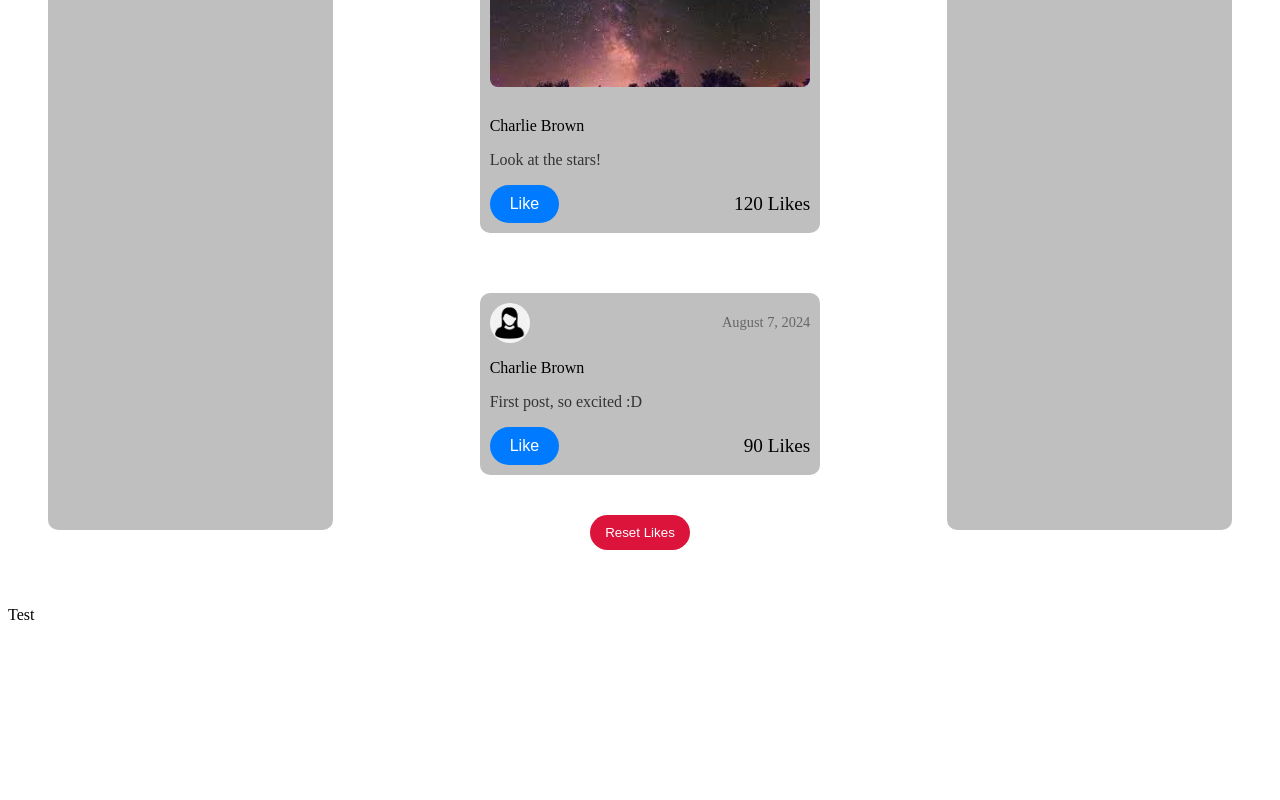
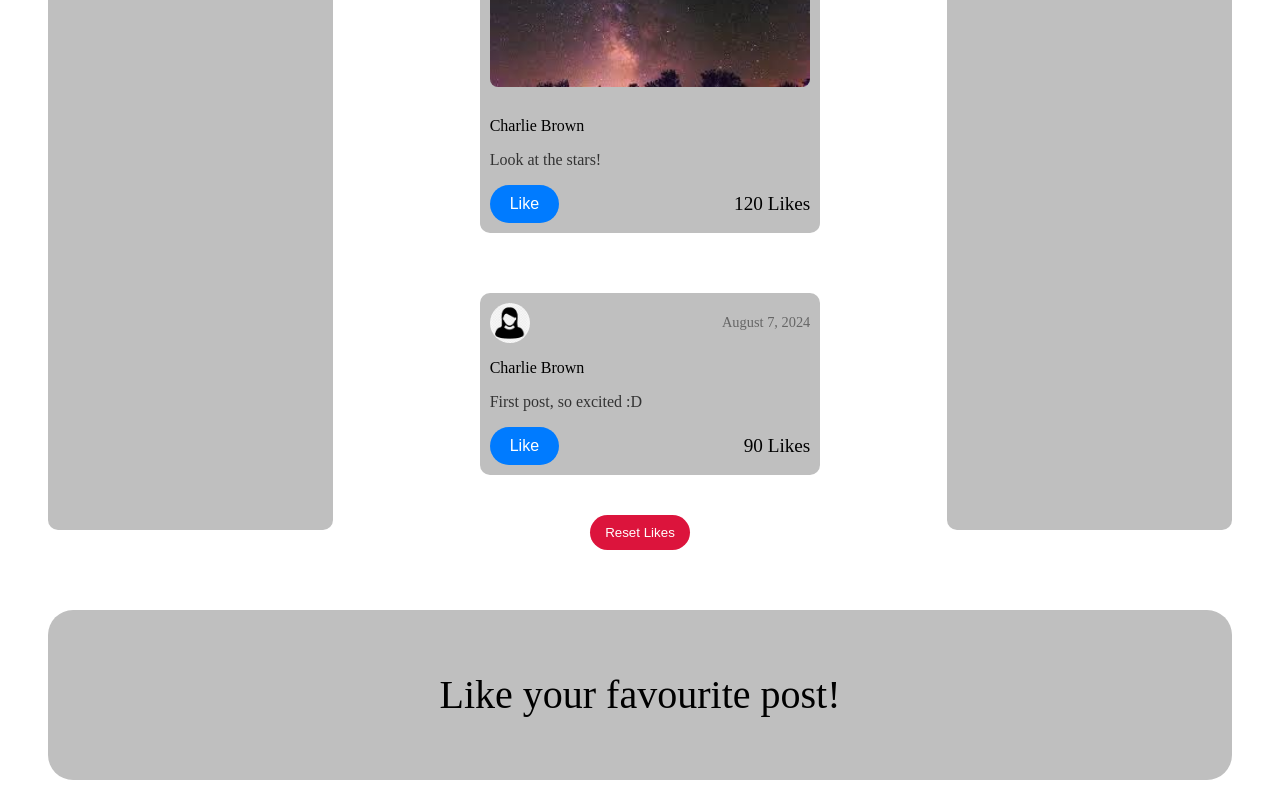
Before and after one commit to qvanthum/WAD24, a Vue app in the folder homeworkthree/: page / in a window 1280 px wide. Shown: the part 4093-4893 px from the top of the page. Before the commit the page ends 4733 px from the top, so only its background shows below. Built offline with nearby package versions, Linux system fonts and the light colour scheme.

Commit message:
Added footer

```diff
--- a/homeworkthree/src/components/footerComponent.vue
+++ b/homeworkthree/src/components/footerComponent.vue
@@ -1,11 +1,38 @@
 <template>
-<p>Test</p>
+  <footer>
+    <div class="footer-container">
+      <p id="footer-text">Like your favourite post!</p>
+    </div>
+  </footer>
 </template>
+<script>
+export default {
+  name: 'footerComponent',
+}
+</script>
+<style scoped>
+#footer-text {
+  font-size: 40px;
+  text-align: center;
+  margin: 0;
+}
 
-<script>
+footer {
+  display: flex;
+  flex-direction: column;
+  align-items: center;
+  justify-content: center;
+  background-color: #BFBFBF;
+  height: 150px;
+  margin: 20px 40px;
+  padding: 10px;
+  border-radius: 25px;
+}
 
-</script>
-
-<style>
-
+.footer-container {
+  display: flex;
+  justify-content: center;
+  align-items: center;
+  width: 100%;
+}
 </style>
```
